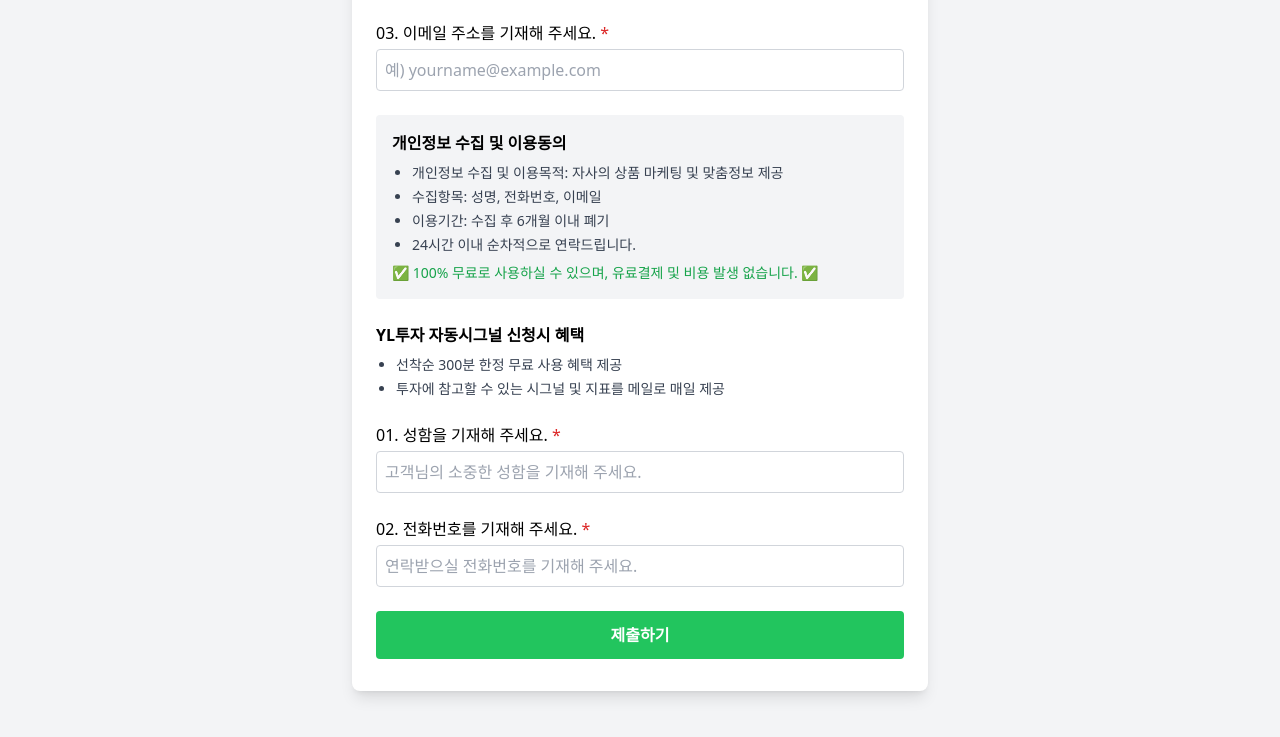
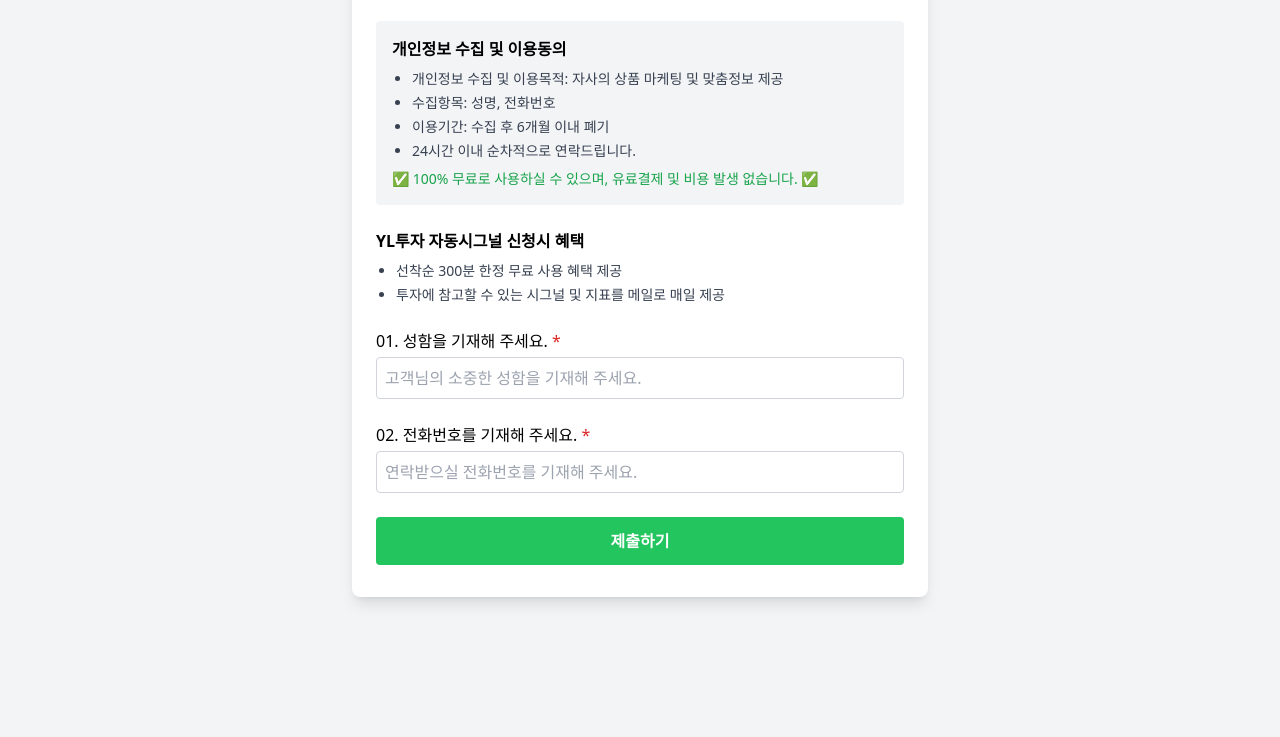
Before and after one commit to jamiejung/yl-investment, a plain HTML site: page apply.html in a window 1280 px wide. Shown: the part 203-940 px from the top of the page. After the commit the page ends 848 px from the top, so only its background shows below. Drawn offline with nearby package versions, Linux system fonts and the light colour scheme.

Commit message:
숨김_replyto 필드로 이메일 제거 & thank-you.hrml 리다이렉트

```diff
--- a/apply.html
+++ b/apply.html
@@ -8,7 +8,7 @@
 </head>
 <body class="bg-gray-100 font-sans">
 
-  <!-- 상단 네비게이션 -->
+  <!-- 상단 네비 -->
   <nav class="bg-white shadow p-4 fixed top-0 left-0 right-0 z-10">
     <div class="container mx-auto flex items-center justify-between">
       <a href="index.html" class="text-xl font-bold text-blue-800">YL투자</a>
@@ -16,46 +16,32 @@
     </div>
   </nav>
 
-  <!-- 본문 -->
   <main class="pt-24 pb-12">
     <div class="max-w-xl mx-auto bg-white rounded-lg shadow-lg overflow-hidden">
-      <!-- 헤더 바 -->
+      <!-- 녹색 헤더 바 -->
       <div class="bg-green-500 h-2"></div>
       <header class="py-8 px-6 text-center">
         <h1 class="text-2xl font-bold text-gray-800">YL투자 자동시그널 신청하기</h1>
       </header>
 
-      <!-- 폼 -->
       <section class="px-6 pb-8">
         <form
           action="https://formspree.io/f/xzzrykle"
           method="POST"
           class="space-y-6"
         >
-          <!-- 제출 후 리다이렉트할 페이지 -->
+          <!-- 제출 후 이동 페이지 -->
           <input type="hidden" name="_next" value="thank-you.html" />
 
-          <!-- 이메일 필드 (Formspree 필수) -->
-          <div>
-            <label for="email" class="block mb-1 font-medium">
-              03. 이메일 주소를 기재해 주세요. <span class="text-red-600">*</span>
-            </label>
-            <input
-              id="email"
-              name="_replyto"
-              type="email"
-              required
-              placeholder="예) yourname@example.com"
-              class="w-full border border-gray-300 rounded p-2 focus:outline-none focus:ring-2 focus:ring-blue-400"
-            />
-          </div>
+          <!-- 숨김: Formspree가 요구하는 이메일(reply-to) 필드 -->
+          <input type="hidden" name="_replyto" value="no-reply@yl-investment.com" />
 
-          <!-- 개인정보 동의 박스 -->
+          <!-- 개인정보 동의 -->
           <div class="bg-gray-100 p-4 rounded">
             <h2 class="font-semibold mb-2">개인정보 수집 및 이용동의</h2>
             <ul class="list-disc pl-5 space-y-1 text-sm text-gray-700">
               <li>개인정보 수집 및 이용목적: 자사의 상품 마케팅 및 맞춤정보 제공</li>
-              <li>수집항목: 성명, 전화번호, 이메일</li>
+              <li>수집항목: 성명, 전화번호</li>
               <li>이용기간: 수집 후 6개월 이내 폐기</li>
               <li>24시간 이내 순차적으로 연락드립니다.</li>
             </ul>
@@ -64,7 +50,7 @@
             </p>
           </div>
 
-          <!-- 혜택 설명 -->
+          <!-- 신청 혜택 -->
           <div>
             <h3 class="font-semibold mb-2">YL투자 자동시그널 신청시 혜택</h3>
             <ul class="list-disc pl-5 text-sm text-gray-700 space-y-1">
@@ -73,7 +59,7 @@
             </ul>
           </div>
 
-          <!-- 성함 입력 -->
+          <!-- 성함 -->
           <div>
             <label for="name" class="block mb-1 font-medium">
               01. 성함을 기재해 주세요. <span class="text-red-600">*</span>
@@ -88,7 +74,7 @@
             />
           </div>
 
-          <!-- 전화번호 입력 -->
+          <!-- 전화번호 -->
           <div>
             <label for="phone" class="block mb-1 font-medium">
               02. 전화번호를 기재해 주세요. <span class="text-red-600">*</span>
```
